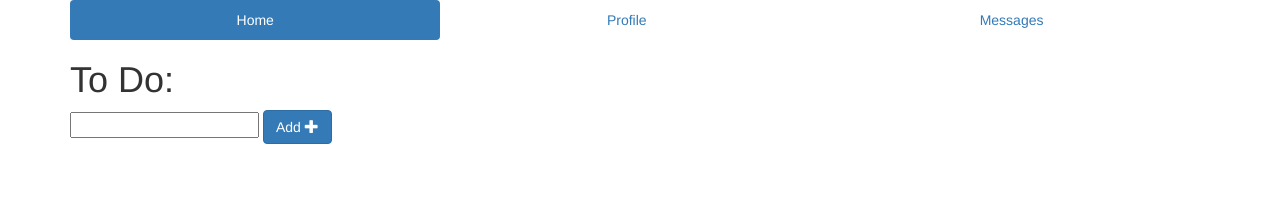
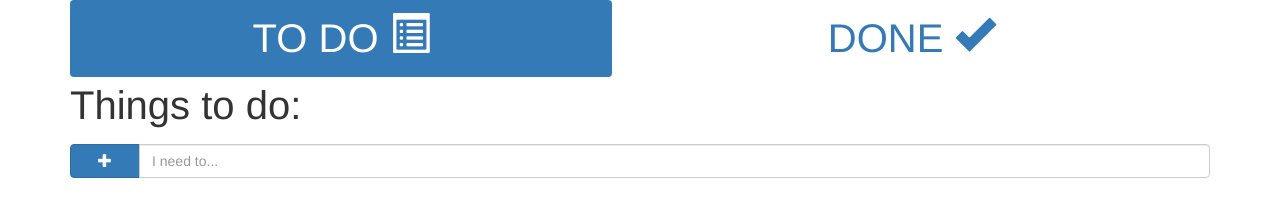
Before and after one commit to NairyHipples/todo-list, a plain HTML site: page index.html in a window 1280 px wide. Drawn offline with nearby package versions, Linux system fonts and the light colour scheme.

Commit message:
Added buttons in jQuery

```diff
--- a/css/main.css
+++ b/css/main.css
@@ -0,0 +1,6 @@
+body {
+  font-size: 40px;
+}
+button {
+  width: 70px;
+}
--- a/index.html
+++ b/index.html
@@ -14,22 +14,27 @@
       <header>
         <nav role="navigation">
           <ul class="nav nav-pills nav-justified">
-            <li role="presentation" class="active"><a href="#">Home</a></li>
-            <li role="presentation"><a href="#">Profile</a></li>
-            <li role="presentation"><a href="#">Messages</a></li>
+            <li role="presentation" class="active"><a href="#">TO DO
+              <span class="glyphicon glyphicon-list-alt"></span>
+            </a></li>
+            <li role="presentation"><a href="#">DONE
+              <span class="glyphicon glyphicon-ok"></span>
+            </a></li>
           </ul>
         </nav>
 
       </header>
     </div>
-    <div class="container">
+    <div class="container toDoContainer">
 
-      <h1>To Do:</h1>
-
-      <input type="text" name="name" value="">
-      <button class="addItemButton btn btn-primary" type="button" name="Add Item">Add
-        <span class="glyphicon glyphicon-plus" aria-hidden="true"></span>
-      </button>
+      <p>Things to do:</p>
+      <div class="input-group">
+      <span class="input-group-btn">
+        <button class="addItemButton btn btn-primary" type="button" name="Add item">
+        <span class="glyphicon glyphicon-plus"></span></button>
+      </span>
+        <input type="text" class="form-control" placeholder="I need to...">
+      </div>
 
       <ul class="toDoList">
       </ul>
--- a/js/main.js
+++ b/js/main.js
@@ -1,3 +1,9 @@
+/************************
+   BUTTON DECLARATION
+************************/
+var doneButton = "<button class='btn btn-success'><span class='glyphicon glyphicon-ok'></span></button>";
+var editButton = "<button class='btn btn-warning'><span class='glyphicon glyphicon-pencil'></span></button>";
+var deleteButton = "<button class='btn btn-danger'><span class='glyphicon glyphicon-trash'></span></button>";
 /************************
   ADD TO LIST FUNCTION
 ************************/
@@ -6,14 +12,15 @@ $('.addItemButton').click(function(){
   //Grab value from the input field
   var value = $('input').val();
   //Add it to the list
-  $('.toDoList').append("<li>" + value + "</li>" + "<button>" + "</button>");
+  $('.toDoList').append("<li>" + value + "</li>" + doneButton + editButton + deleteButton);
 
 });
+
 
 /************************
 REMOVE FROM LIST FUNCTION
 ************************/
 //Find and Bind the button
-$('.deleteItemButton').click(function(){
+$(deleteButton).click(function(){
   $(this).parent().detach();
 });
```
